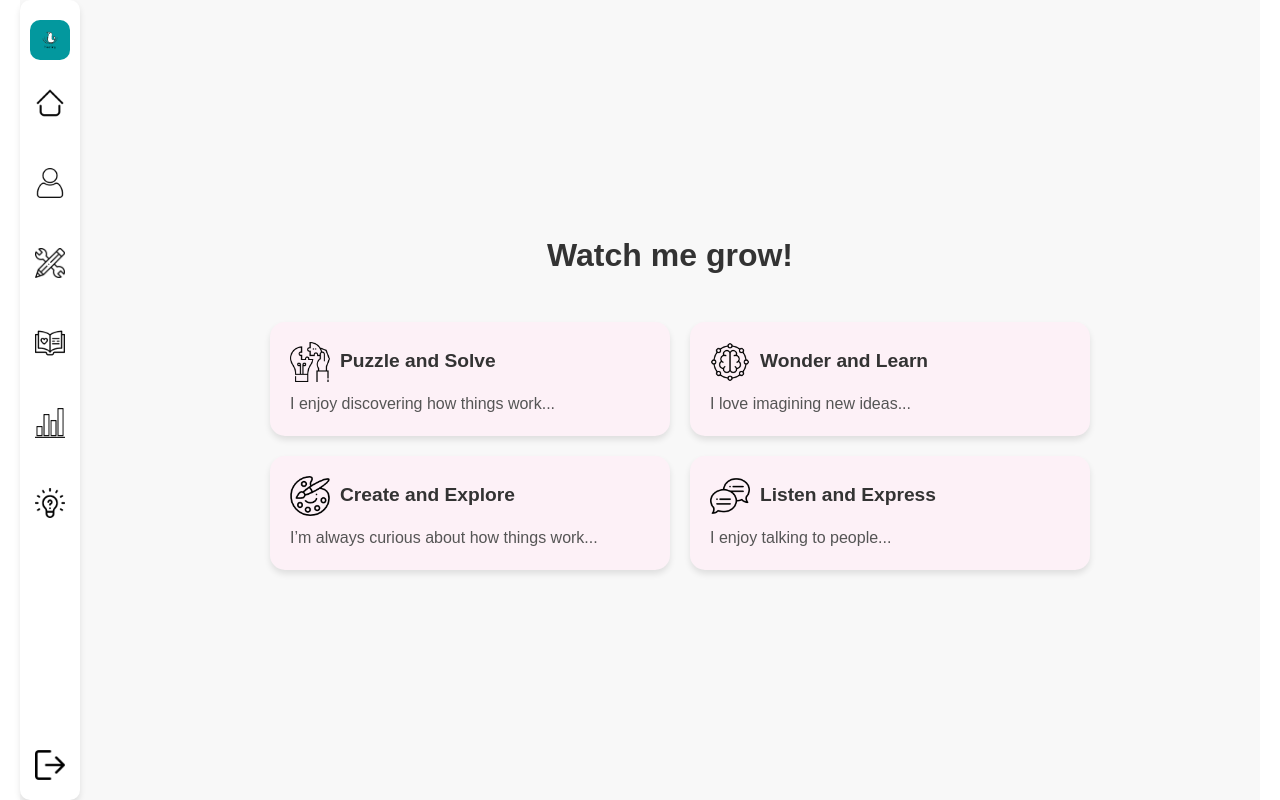
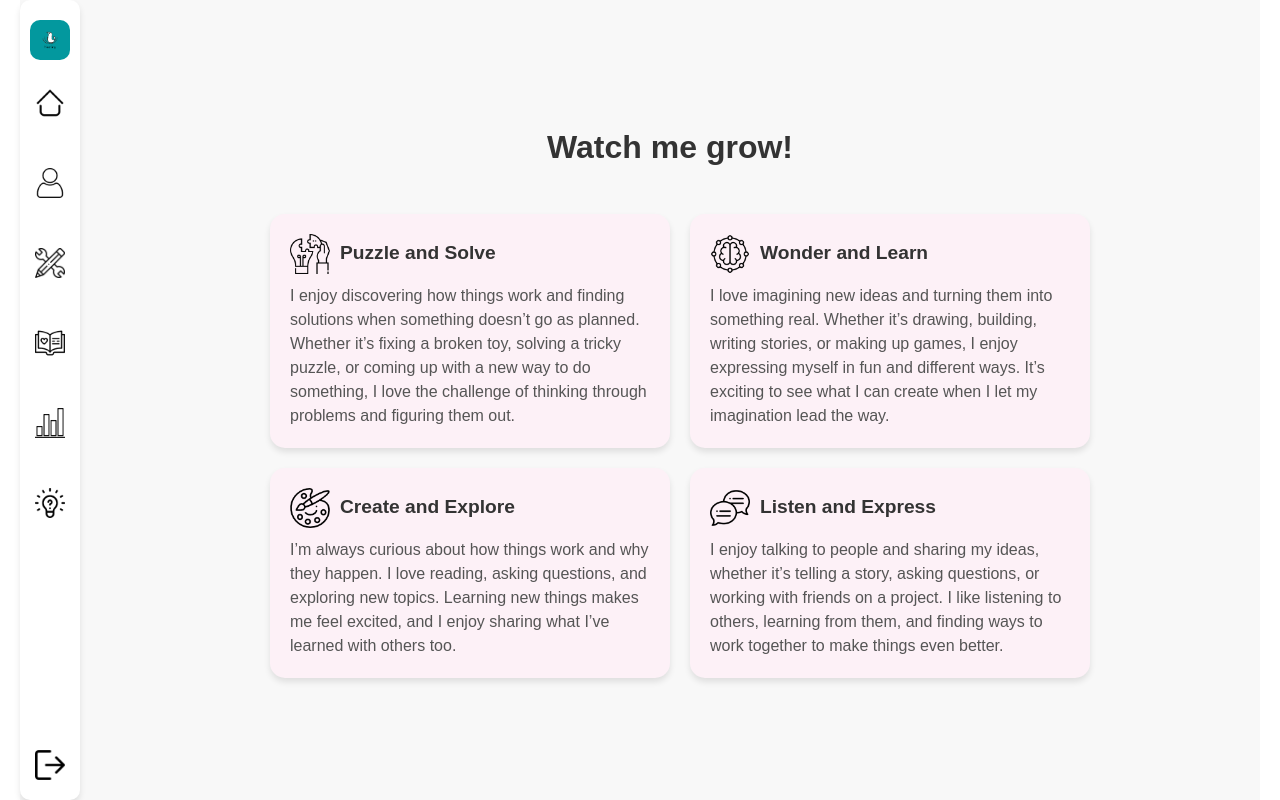
Before and after one commit to Yasmina-Maddah/nestling-frontend, a React (Create React App) app: page /Skills in a window 1280 px wide. Built offline with nearby package versions, Linux system fonts and the light colour scheme.

Commit message:
Edited the cards description in the Skill Suggestion page

```diff
--- a/src/pages/SkillSuggestionPage/SkillSuggestionPage.jsx
+++ b/src/pages/SkillSuggestionPage/SkillSuggestionPage.jsx
@@ -13,28 +13,28 @@ const cards = [
     id: 1,
     icon: PuzzleIcon,
     title: "Puzzle and Solve",
-    description: "I enjoy discovering how things work...",
+    description: "I enjoy discovering how things work and finding solutions when something doesn’t go as planned. Whether it’s fixing a broken toy, solving a tricky puzzle, or coming up with a new way to do something, I love the challenge of thinking through problems and figuring them out.",
     skillId: 1, // Assign corresponding skill ID
   },
   {
     id: 2,
     icon: WonderIcon,
     title: "Wonder and Learn",
-    description: "I love imagining new ideas...",
+    description: "I love imagining new ideas and turning them into something real. Whether it’s drawing, building, writing stories, or making up games, I enjoy expressing myself in fun and different ways. It’s exciting to see what I can create when I let my imagination lead the way.",
     skillId: 2, // Assign corresponding skill ID
   },
   {
     id: 3,
     icon: CreateIcon,
     title: "Create and Explore",
-    description: "I’m always curious about how things work...",
+    description: "I’m always curious about how things work and why they happen. I love reading, asking questions, and exploring new topics. Learning new things makes me feel excited, and I enjoy sharing what I’ve learned with others too.",
     skillId: 3, // Assign corresponding skill ID
   },
   {
     id: 4,
     icon: ListenIcon,
     title: "Listen and Express",
-    description: "I enjoy talking to people...",
+    description: "I enjoy talking to people and sharing my ideas, whether it’s telling a story, asking questions, or working with friends on a project. I like listening to others, learning from them, and finding ways to work together to make things even better.",
     skillId: 4, // Assign corresponding skill ID
   },
 ];
```
